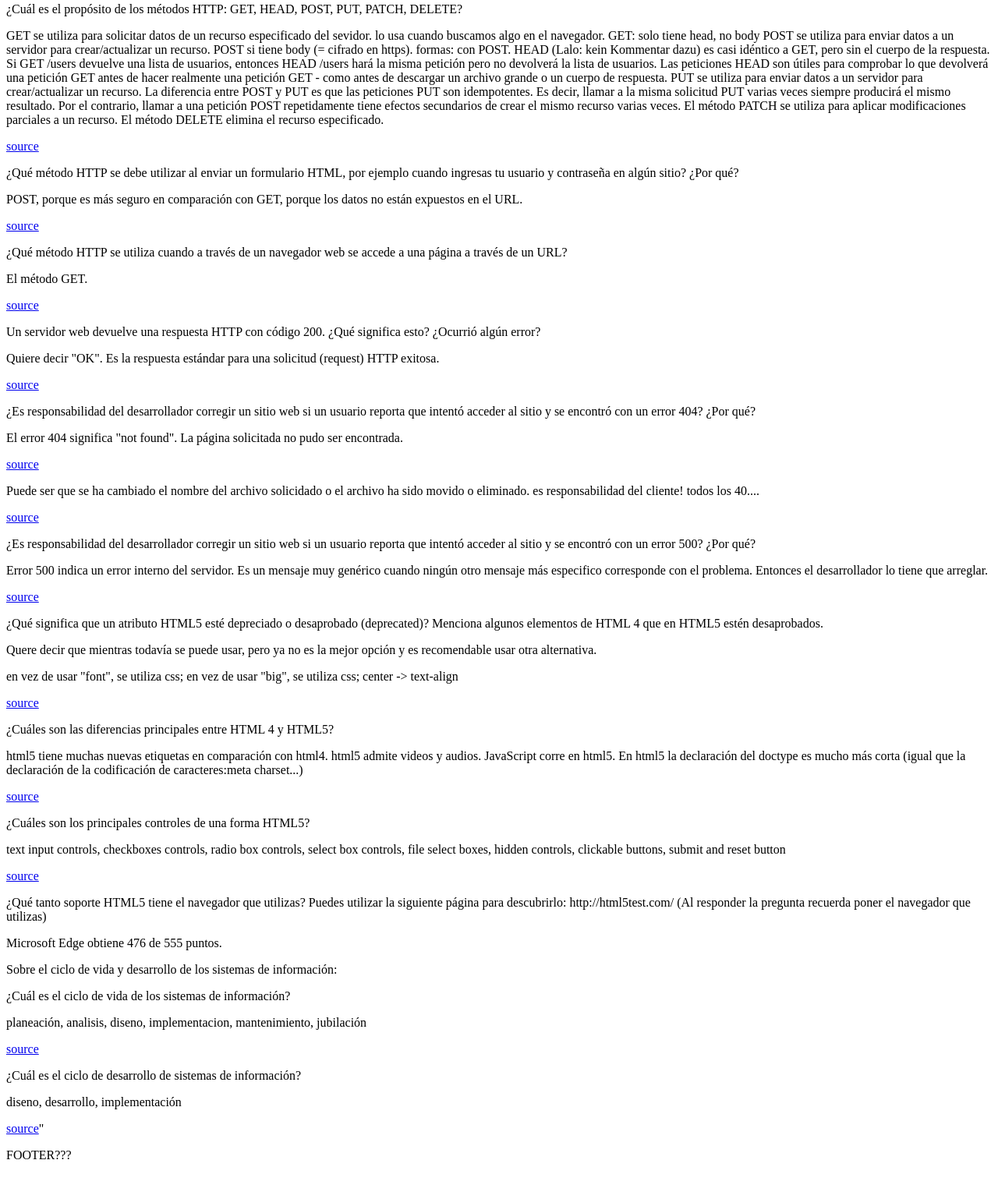
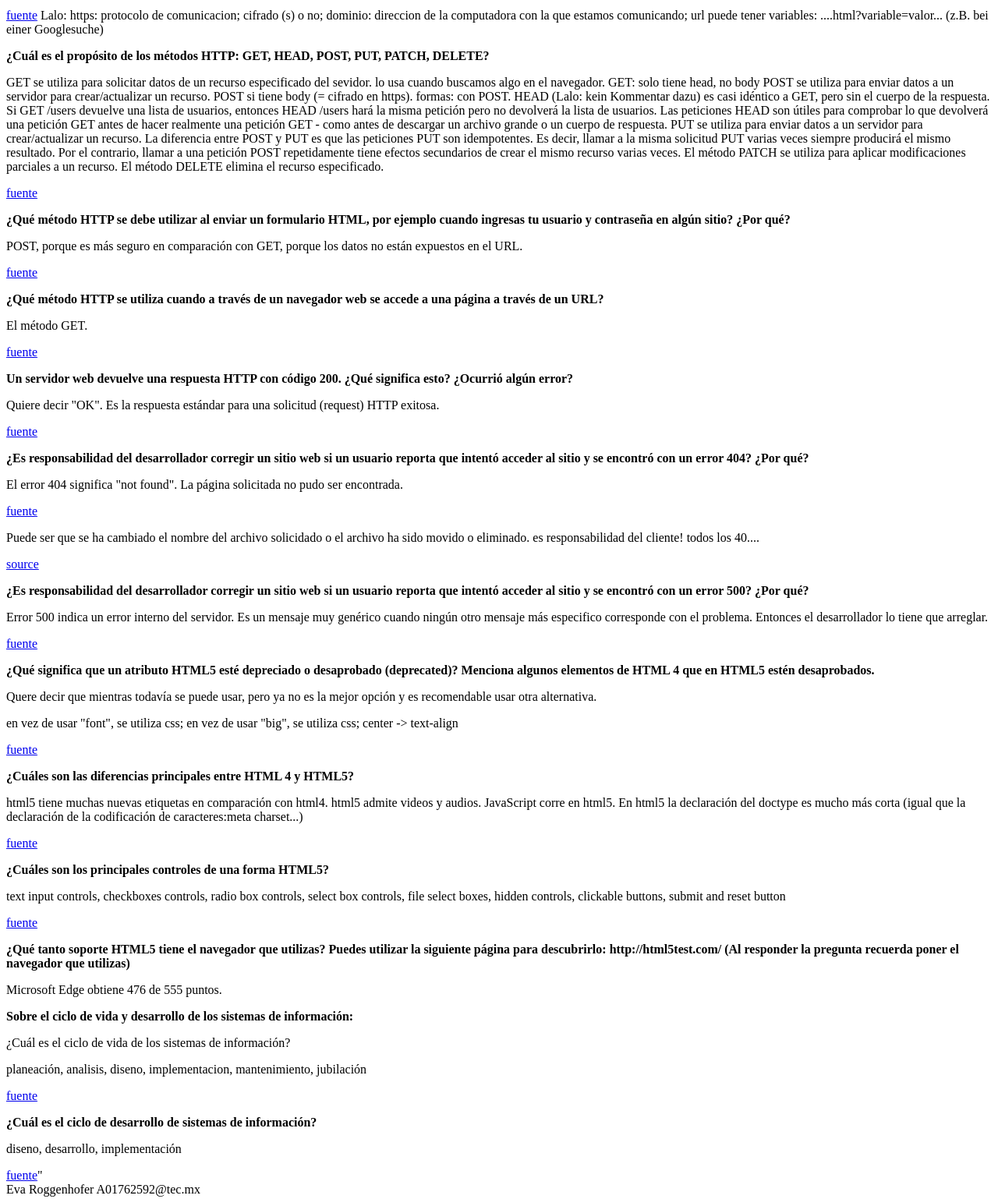
Before and after one commit to EvaRoggenhofer/TC2005B, a plain HTML site: page Laboratorio 1/preguntas_a_responder.html in a window 1280 px wide. Shown: the part 469-2007 px from the top of the page at 78% size. Before the commit the page ends 1976 px from the top, so only its background shows below. Drawn offline with Linux system fonts and the light colour scheme.

Commit message:
version 2

```diff
--- a/Laboratorio 1/preguntas_a_responder.html
+++ b/Laboratorio 1/preguntas_a_responder.html
@@ -9,6 +9,8 @@
 
 	<body>
 
+        <header>Laboratorio 1 - Introducción a las aplicaciones web, HTML5 y ciclo de vida de los sistemas de información</header>
+
 		<h1>Sobre mí</h1>
 
 		<p>Mi nombre es Eva Roggenhofer, soy de Alemania. Recién llegué a Querétaro por mi semestre de intercambio.
@@ -18,24 +20,26 @@
 			En este curso me gustaría profundizar mis conocimientos básicos que ya tengo en el área de construcción de software.
 			Espero que pueda contribuir a un trabajo en equipo armonioso y productivo.</p>
 
-		<h1>Preguntas</h1>
+            <img src="profile_picture.jpg" alt="profile_picture">
+
+		<h1>Preguntas a responder</h1>
 
 		<p><strong>¿Cuál es la diferencia entre Internet y la World Wide Web?</strong></p>
 		<p>El internet es una red que habilita la comunicación y acceso a recursos de datos. Se usan ciertos protocolos de comunicación.
 			El world wide web es una gran cantidad de documentos interconectados (p.ej. por hyperlinks).</p>
-		<a href="https://www.geeksforgeeks.org/difference-between-internet-and-www/">source</a>
+		<a href="https://www.geeksforgeeks.org/difference-between-internet-and-www/">fuente</a>
 
 		Lalo: internet = el medio; el www esta en el internet?
 
 
-		<p>¿Cuáles son las partes de un URL?</p>
+		<p><strong>¿Cuáles son las partes de un URL?</strong></p>
 		<p>esquema (http(s)), prefix (www), dominio (w3schools.com), port (port nr for http es 80), path/directorio? (path at the server), filename (nombre del archivo)</p>
-		<a href="https://www.w3schools.com/html/html_urlencode.asp">source</a>
+		<a href="https://www.w3schools.com/html/html_urlencode.asp">fuente</a>
 
 		Lalo: https: protocolo de comunicacion; cifrado (s) o no; dominio: direccion de la computadora con la que estamos comunicando;
 		url puede tener variables: ....html?variable=valor... (z.B. bei einer Googlesuche)
 
-		<p>¿Cuál es el propósito de los métodos HTTP: GET, HEAD, POST, PUT, PATCH, DELETE?</p>
+		<p><strong>¿Cuál es el propósito de los métodos HTTP: GET, HEAD, POST, PUT, PATCH, DELETE?</strong></p>
 		<p>GET se utiliza para solicitar datos de un recurso especificado del sevidor. lo usa cuando buscamos algo en el navegador. GET: solo tiene head, no body
 			POST se utiliza para enviar datos a un servidor para crear/actualizar un recurso. POST si tiene body (= cifrado en https). formas: con POST.
 			HEAD (Lalo: kein Kommentar dazu) es casi idéntico a GET, pero sin el cuerpo de la respuesta. Si GET /users devuelve una lista de usuarios, entonces HEAD /users hará la misma petición pero no devolverá la lista de usuarios. Las peticiones HEAD son útiles para comprobar lo que devolverá una petición GET antes de hacer realmente una petición GET - como antes de descargar un archivo grande o un cuerpo de respuesta.
@@ -43,68 +47,68 @@
 			El método PATCH se utiliza para aplicar modificaciones parciales a un recurso.
 			El método DELETE elimina el recurso especificado.
 		</p>
-		<a href="https://www.w3schools.com/tags/ref_httpmethods.asp">source</a>
+		<a href="https://www.w3schools.com/tags/ref_httpmethods.asp">fuente</a>
 
 
-		<p>¿Qué método HTTP se debe utilizar al enviar un formulario HTML, por ejemplo cuando ingresas tu usuario y contraseña en algún sitio? ¿Por qué?</p>
+		<p><strong>¿Qué método HTTP se debe utilizar al enviar un formulario HTML, por ejemplo cuando ingresas tu usuario y contraseña en algún sitio? ¿Por qué?</strong></p>
 		<p>POST, porque es más seguro en comparación con GET, porque los datos no están expuestos en el URL.</p>
-		<a href="https://www.geeksforgeeks.org/difference-between-http-get-and-post-methods/">source</a>
+		<a href="https://www.geeksforgeeks.org/difference-between-http-get-and-post-methods/">fuente</a>
 
 
-		<p>¿Qué método HTTP se utiliza cuando a través de un navegador web se accede a una página a través de un URL?</p>
+		<p><strong>¿Qué método HTTP se utiliza cuando a través de un navegador web se accede a una página a través de un URL?</strong></p>
 		<p>El método GET.</p>
-		<a href="https://www.w3schools.com/tags/ref_httpmethods.asp">source</a>
+		<a href="https://www.w3schools.com/tags/ref_httpmethods.asp">fuente</a>
 
-		<p>Un servidor web devuelve una respuesta HTTP con código 200. ¿Qué significa esto? ¿Ocurrió algún error?</p>
+		<p><strong>Un servidor web devuelve una respuesta HTTP con código 200. ¿Qué significa esto? ¿Ocurrió algún error?</strong></p>
 		<p>Quiere decir "OK". Es la respuesta estándar para una solicitud (request) HTTP exitosa.</p>
-		<a href="https://www.w3schools.com/tags/ref_httpmessages.asp">source</a>
+		<a href="https://www.w3schools.com/tags/ref_httpmessages.asp">fuente</a>
 
 
-		<p>¿Es responsabilidad del desarrollador corregir un sitio web si un usuario reporta que intentó acceder al sitio y se encontró con un error 404? ¿Por qué?</p>
+		<p><strong>¿Es responsabilidad del desarrollador corregir un sitio web si un usuario reporta que intentó acceder al sitio y se encontró con un error 404? ¿Por qué?</strong></p>
 		<p>El error 404 significa "not found". La página solicitada no pudo ser encontrada.</p>
-		<a href="https://www.w3schools.com/tags/ref_httpmessages.asp">source</a>
+		<a href="https://www.w3schools.com/tags/ref_httpmessages.asp">fuente</a>
 		<p>Puede ser que se ha cambiado el nombre del archivo solicidado o el archivo ha sido movido o eliminado. es responsabilidad del cliente! todos los 40....</p>
 		<a href="https://learn.microsoft.com/en-us/troubleshoot/developer/webapps/iis/health-diagnostic-performance/troubleshoot-404-file-not-found-error">source</a>
 
 
-		<p>¿Es responsabilidad del desarrollador corregir un sitio web si un usuario reporta que intentó acceder al sitio y se encontró con un error 500? ¿Por qué?</p>
+		<p><strong>¿Es responsabilidad del desarrollador corregir un sitio web si un usuario reporta que intentó acceder al sitio y se encontró con un error 500? ¿Por qué?</strong></p>
 		<p>Error 500 indica un error interno del servidor. Es un mensaje muy genérico cuando ningún otro mensaje más especifico corresponde con el problema. Entonces el desarrollador lo tiene que arreglar.</p>
-		<a href="https://www.w3schools.com/tags/ref_httpmessages.asp">source</a>
+		<a href="https://www.w3schools.com/tags/ref_httpmessages.asp">fuente</a>
 
 
-		<p>¿Qué significa que un atributo HTML5 esté depreciado o desaprobado (deprecated)? Menciona algunos elementos de HTML 4 que en HTML5 estén desaprobados.</p>
+		<p><strong>¿Qué significa que un atributo HTML5 esté depreciado o desaprobado (deprecated)? Menciona algunos elementos de HTML 4 que en HTML5 estén desaprobados.</strong></p>
 		<p>Quere decir que mientras todavía se puede usar, pero ya no es la mejor opción y es recomendable usar otra alternativa.</p>
 		<p>en vez de usar "font", se utiliza css; en vez de usar "big", se utiliza css; center -> text-align</p>
-		<a href="https://www.w3docs.com/learn-html/deprecated-html-tags.html">source</a>
+		<a href="https://www.w3docs.com/learn-html/deprecated-html-tags.html">fuente</a>
 
 
-		<p>¿Cuáles son las diferencias principales entre HTML 4 y HTML5?</p>
+		<p><strong>¿Cuáles son las diferencias principales entre HTML 4 y HTML5?</strong></p>
 		<p>html5 tiene muchas nuevas etiquetas en comparación con html4. html5 admite videos y audios. JavaScript corre en html5.
 		En html5 la declaración del doctype es mucho más corta (igual que la declaración de la codificación de caracteres:meta charset...)</p>
-		<a href="https://www.javatpoint.com/html-vs-html5#:~:text=HTML5%20is%20more%20complete%20and,of%20the%20World%20Wide%20Web.">source</a>
+		<a href="https://www.javatpoint.com/html-vs-html5#:~:text=HTML5%20is%20more%20complete%20and,of%20the%20World%20Wide%20Web.">fuente</a>
 
 
-		<p>¿Cuáles son los principales controles de una forma HTML5?</p>
+		<p><strong>¿Cuáles son los principales controles de una forma HTML5?</strong></p>
 		<p>text input controls, checkboxes controls, radio box controls, select box controls, file select boxes, hidden controls,
 			clickable buttons, submit and reset button</p>
-		<a href="https://www.tutorialspoint.com/html/html_forms.htm">source</a>
+		<a href="https://www.tutorialspoint.com/html/html_forms.htm">fuente</a>
 
 
-		<p>¿Qué tanto soporte HTML5 tiene el navegador que utilizas? Puedes utilizar la siguiente página para descubrirlo: http://html5test.com/ (Al responder la pregunta recuerda poner el navegador que utilizas)</p>
+		<p><strong>¿Qué tanto soporte HTML5 tiene el navegador que utilizas? Puedes utilizar la siguiente página para descubrirlo: http://html5test.com/ (Al responder la pregunta recuerda poner el navegador que utilizas)</strong></p>
 		<p>Microsoft Edge obtiene 476 de 555 puntos.</p>
 
 
-		<p>Sobre el ciclo de vida y desarrollo de los sistemas de información:</p>
+		<p><strong>Sobre el ciclo de vida y desarrollo de los sistemas de información:</strong></p>
 		<p>¿Cuál es el ciclo de vida de los sistemas de información?</p>
 		<p>planeación, analisis, diseno, implementacion, mantenimiento, jubilación</p>
-		<a href="https://www.geeksforgeeks.org/software-engineering-information-system-life-cycle/">source</a>
+		<a href="https://www.geeksforgeeks.org/software-engineering-information-system-life-cycle/">fuente</a>
 
 
-		<p>¿Cuál es el ciclo de desarrollo de sistemas de información?</p>
+		<p><strong>¿Cuál es el ciclo de desarrollo de sistemas de información?</strong></p>
 		<p>diseno, desarrollo, implementación</p>
-		<a href="https://keepcoding.io/blog/ciclo-de-vida-del-desarrollo-del-sistema/">source</a>"
+		<a href="https://keepcoding.io/blog/ciclo-de-vida-del-desarrollo-del-sistema/">fuente</a>"
 
-		<p>FOOTER???</p>
+		<footer>Eva Roggenhofer A01762592@tec.mx</footer>
 
 	</body>
 
```
